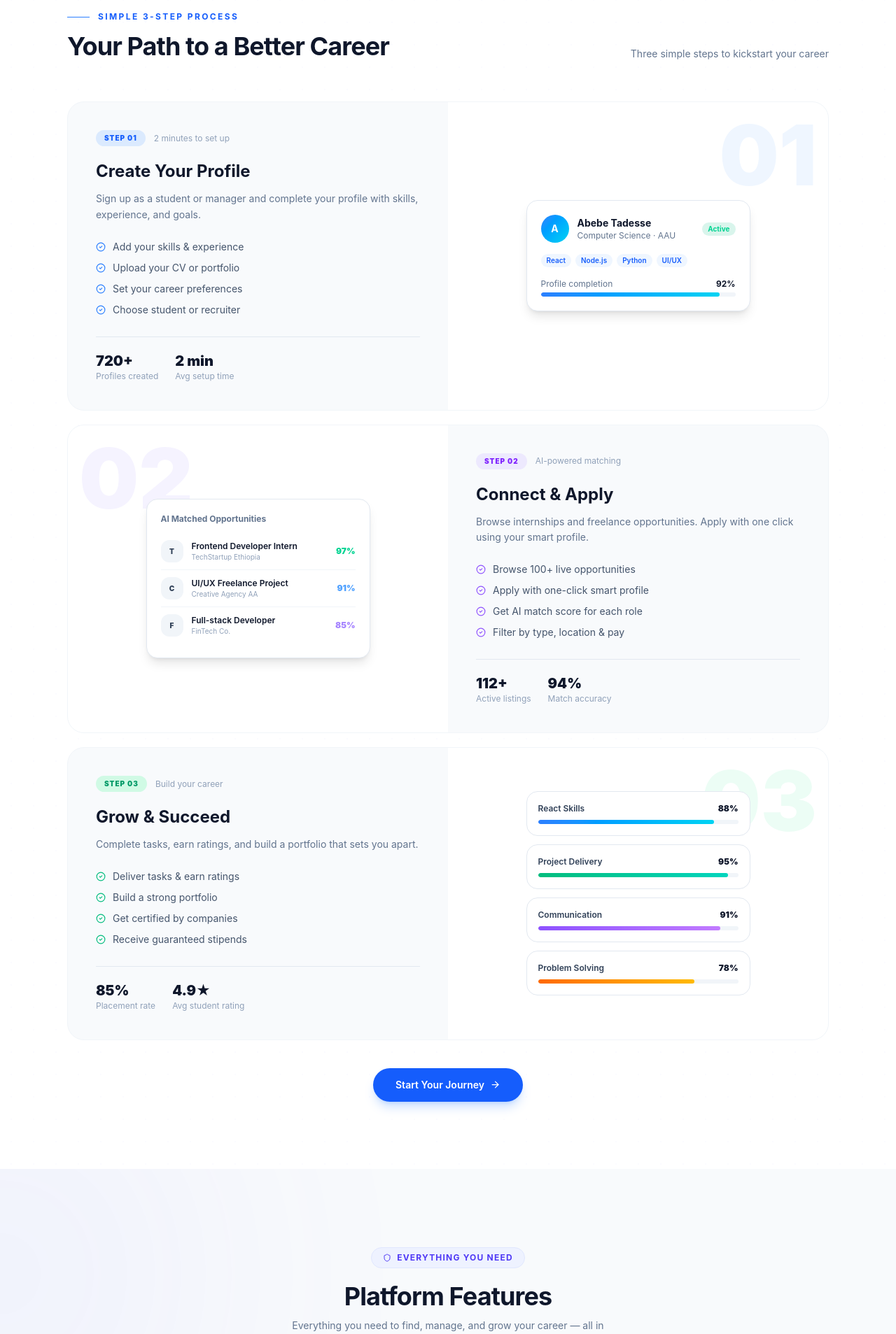
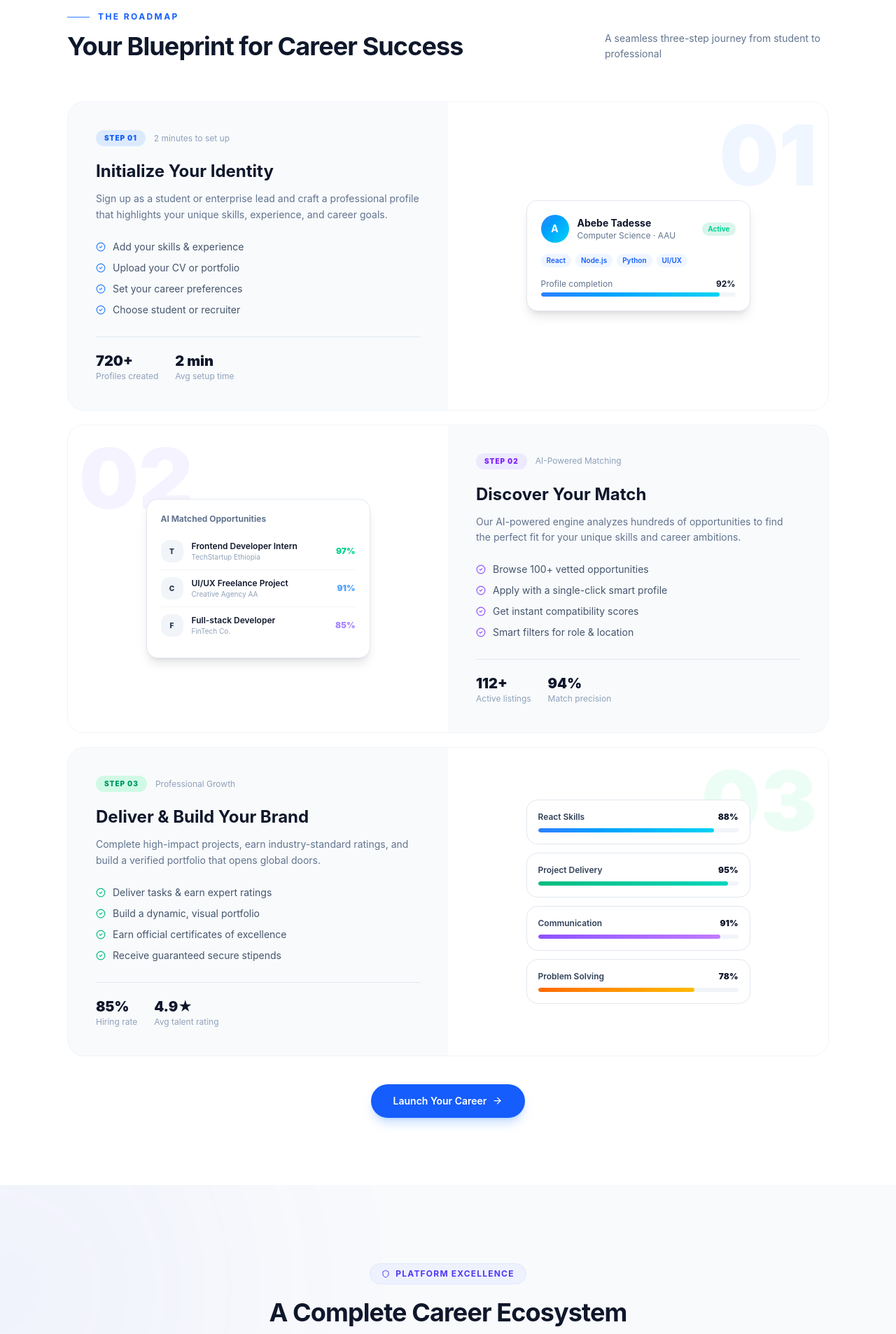
Before and after one commit to Biniyam-Taye/Student-Freelance-and-Internship-Management, a React (Vite) app: page / in a window 1280 px wide. Shown: the part 880-2787 px from the top of the page at 70% size. Built offline with nearby package versions, Linux system fonts and the light colour scheme.

Commit message:
feat: add multilingual localization files and implement PublicFooter component

```diff
--- a/src/i18n/locales/en.json
+++ b/src/i18n/locales/en.json
@@ -7,28 +7,28 @@
         "dashboard": "Dashboard"
     },
     "hero": {
-        "headline": "Empowering Students Through Freelance & Internship Opportunities",
+        "headline": "Bridge the Gap Between Education and Your Professional Career",
         "title_part1": "Empowering Students Through ",
         "title_highlight1": "Freelance",
         "title_and": " & ",
         "title_highlight2": "Internship",
-        "title_part2": " Opportunities",
-        "subheadline": "The ultimate platform connecting ambitious student talent with top companies. Build your portfolio, gain experience, and launch your career.",
+        "title_part2": " Excellence",
+        "subheadline": "The premier ecosystem connecting Ethiopia's top student talent with industry leaders. Build a verified portfolio, gain elite experience, and accelerate your career path.",
         "cta_login": "Log In to Dashboard",
         "cta_register": "Get Started Now",
-        "cta_learn": "Learn More",
-        "badge": "Ethiopia's #1 Student Career Platform",
-        "scroll": "Scroll",
-        "stat_students": "Active Students",
-        "stat_companies": "Partner Companies",
-        "stat_placement": "Placement Rate"
+        "cta_learn": "Explore How it Works",
+        "badge": "Ethiopia's Leading Student Career Ecosystem",
+        "scroll": "Discover More",
+        "stat_students": "Vetted Students",
+        "stat_companies": "Partner Enterprises",
+        "stat_placement": "Successful Placements"
     },
     "how_it_works": {
-        "title": "Your Path to a Better Career",
-        "subtitle": "Three simple steps to kickstart your career",
-        "label": "Simple 3-Step Process",
-        "step1_title": "Create Your Profile",
-        "step1_desc": "Sign up as a student or manager and complete your profile with skills, experience, and goals.",
+        "title": "Your Blueprint for Career Success",
+        "subtitle": "A seamless three-step journey from student to professional",
+        "label": "The Roadmap",
+        "step1_title": "Initialize Your Identity",
+        "step1_desc": "Sign up as a student or enterprise lead and craft a professional profile that highlights your unique skills, experience, and career goals.",
         "step1_time": "2 minutes to set up",
         "step1_b1": "Add your skills & experience",
         "step1_b2": "Upload your CV or portfolio",
@@ -36,58 +36,58 @@
         "step1_b4": "Choose student or recruiter",
         "step1_stat1": "Profiles created",
         "step1_stat2": "Avg setup time",
-        "step2_title": "Connect & Apply",
-        "step2_desc": "Browse internships and freelance opportunities. Apply with one click using your smart profile.",
-        "step2_time": "AI-powered matching",
-        "step2_b1": "Browse 100+ live opportunities",
-        "step2_b2": "Apply with one-click smart profile",
-        "step2_b3": "Get AI match score for each role",
-        "step2_b4": "Filter by type, location & pay",
+        "step2_title": "Discover Your Match",
+        "step2_desc": "Our AI-powered engine analyzes hundreds of opportunities to find the perfect fit for your unique skills and career ambitions.",
+        "step2_time": "AI-Powered Matching",
+        "step2_b1": "Browse 100+ vetted opportunities",
+        "step2_b2": "Apply with a single-click smart profile",
+        "step2_b3": "Get instant compatibility scores",
+        "step2_b4": "Smart filters for role & location",
         "step2_stat1": "Active listings",
-        "step2_stat2": "Match accuracy",
+        "step2_stat2": "Match precision",
         "step2_card_title": "AI Matched Opportunities",
-        "step3_title": "Grow & Succeed",
-        "step3_desc": "Complete tasks, earn ratings, and build a portfolio that sets you apart.",
-        "step3_time": "Build your career",
-        "step3_b1": "Deliver tasks & earn ratings",
-        "step3_b2": "Build a strong portfolio",
-        "step3_b3": "Get certified by companies",
-        "step3_b4": "Receive guaranteed stipends",
-        "step3_stat1": "Placement rate",
-        "step3_stat2": "Avg student rating",
+        "step3_title": "Deliver & Build Your Brand",
+        "step3_desc": "Complete high-impact projects, earn industry-standard ratings, and build a verified portfolio that opens global doors.",
+        "step3_time": "Professional Growth",
+        "step3_b1": "Deliver tasks & earn expert ratings",
+        "step3_b2": "Build a dynamic, visual portfolio",
+        "step3_b3": "Earn official certificates of excellence",
+        "step3_b4": "Receive guaranteed secure stipends",
+        "step3_stat1": "Hiring rate",
+        "step3_stat2": "Avg talent rating",
         "profile_completion": "Profile completion",
-        "cta": "Start Your Journey",
+        "cta": "Launch Your Career",
         "mock_active": "Active"
     },
     "features": {
-        "title": "Platform Features",
-        "subtitle": "Everything you need to succeed",
-        "label": "Everything You Need",
-        "section_desc": "Everything you need to find, manage, and grow your career — all in one powerful platform.",
-        "spotlight_title": "Smart AI Opportunity Matching",
-        "spotlight_desc": "Our AI engine instantly connects students to internships and freelance work that perfectly matches their profile, skills, and ambitions — no scrolling required.",
-        "match_accuracy": "Match Accuracy",
-        "tag_ai": "AI-Powered",
-        "tag_realtime": "Real-time",
-        "tag_personal": "Personalized",
-        "f1_title": "Skill Analytics",
-        "f1_desc": "Visual charts tracking your growth month-by-month with performance scores and progression milestones.",
-        "f1_bar": "75% avg improvement",
-        "f2_title": "Task Management",
-        "f2_desc": "Manage your deliverables with deadlines, priorities, and built-in milestone tracking per project.",
-        "f2_bar": "88% on-time delivery",
-        "f3_title": "Real-time Chat",
-        "f3_desc": "Instant messaging built into the platform — talk directly with managers and your team members.",
-        "f3_bar": "< 1min response time",
-        "f4_title": "Verified & Secure",
-        "f4_desc": "Every recruiter and company is manually verified. Your data and payments are fully protected.",
-        "f4_bar": "100% verified partners",
-        "cta_title": "Ready to launch your career?",
-        "cta_desc": "Join 720+ students already using Frelaunch — it's completely free to start.",
-        "cta_btn": "Get Started",
-        "stat1": "720+ Students",
-        "stat2": "112+ Companies",
-        "stat3": "85% Placement",
+        "title": "A Complete Career Ecosystem",
+        "subtitle": "Elite tools designed for ambitious students",
+        "label": "Platform Excellence",
+        "section_desc": "From discovery to delivery, we provide the full suite of tools to help you manage and scale your professional journey.",
+        "spotlight_title": "Intelligent Match Engine",
+        "spotlight_desc": "Our proprietary algorithm instantly connects you to internships and projects that align with your profile—eliminating the noise and focusing on your growth.",
+        "match_accuracy": "Match Precision",
+        "tag_ai": "AI-Driven",
+        "tag_realtime": "Live Updates",
+        "tag_personal": "Tailored",
+        "f1_title": "Growth Analytics",
+        "f1_desc": "Advanced data visualization tracking your skill evolution with performance benchmarks and industry milestones.",
+        "f1_bar": "82% growth acceleration",
+        "f2_title": "Smart Task Flow",
+        "f2_desc": "Streamlined project management with automated deadlines, priority queues, and real-time milestone tracking.",
+        "f2_bar": "94% on-time completion",
+        "f3_title": "Direct Communication",
+        "f3_desc": "Seamless, real-time messaging directly with project leads and cross-functional team members.",
+        "f3_bar": "< 30s response target",
+        "f4_title": "Verified Network",
+        "f4_desc": "Every partner organization is meticulously vetted to ensure a safe, professional, and rewarding experience.",
+        "f4_bar": "100% Trusted Partners",
+        "cta_title": "Ready to redefine your future?",
+        "cta_desc": "Join over 720+ high-achieving students already scaling with Frelaunch.",
+        "cta_btn": "Initialize Your Career",
+        "stat1": "720+ Elite Students",
+        "stat2": "112+ Partner Firms",
+        "stat3": "85% Success Rate",
         "f_old1_title": "Smart Matching",
         "f_old1_desc": "AI-powered job matching based on your skills and preferences.",
         "f_old2_title": "Real-time Chat",
@@ -106,9 +106,13 @@
         "subtitle": "Hear from our community members"
     },
     "footer": {
-        "tagline": "Bridging talent and opportunity across Ethiopia.",
+        "tagline": "The premier ecosystem connecting Ethiopia's top student talent with industry leaders through freelance and elite internship opportunities.",
+        "location": "Addis Ababa, Ethiopia",
+        "vision_title": "Our Vision",
+        "vision_desc": "Empowering the next generation of Ethiopian talent by bridging the gap between academic theory and high-impact professional industry excellence.",
+        "community_invite": "Join over 720+ high-achieving students already building their future on Frelaunch.",
         "links_platform": "Platform",
-        "links_company": "Company",
+        "links_company": "Useful Links",
         "links_support": "Support",
         "about": "About Us",
         "contact": "Contact",
--- a/src/i18n/locales/or.json
+++ b/src/i18n/locales/or.json
@@ -7,28 +7,28 @@
         "dashboard": "Dashboordii"
     },
     "hero": {
-        "headline": "Barattoota Carraalee Freelance fi Intership Dhaan Gargaaruu",
+        "headline": "Gidduu Barnootaa fi Hojii Ogummaa Keetii Walitti Qabsiisi.",
         "title_part1": "Barattoota Carraalee ",
         "title_highlight1": "Freelance",
         "title_and": " fi ",
         "title_highlight2": "Internship",
-        "title_part2": " Dhaan Gargaaruu",
-        "subheadline": "Pilaatoformiin kun barattoota ciccimoo dhaabbilee guguddoo waliin walqunnamsiisa. Poortifooliioo keessan ijaaraa, muuxannoo argadhaa, hojii keessan jalqabaa.",
+        "title_part2": " Dandeettii Ol'aanaa",
+        "subheadline": "Sna-mudaawaa (ecosystem) dandeettii barattoota Itoophiyaa gubbaa ogeeyyii industrii waliin walqunnamsiisu. Poortifooliioo mirkanaa'aa ijaaraa, muuxannoo elite argadhaa, daandii hojii keessan ariifachiisaa.",
         "cta_login": "Dashboordii Seeni",
         "cta_register": "Amma Jalqabi",
-        "cta_learn": "Dabalata Baradhu",
-        "badge": "Pilaatfoormii Carraa Hojii Barattootaa Itoophiyaa #1",
-        "scroll": "Gad-andeessi",
-        "stat_students": "Barattoota Si'aawaa",
+        "cta_learn": "Akkaataa Hojii Isaa Ilaali",
+        "badge": "Sna-mudaawaa Hojii Barattootaa Itoophiyaa Isa Jalqabaa",
+        "scroll": "Dabalata Sakatta'i",
+        "stat_students": "Barattoota Mirkanaa'an",
         "stat_companies": "Dhaabbilee Michootaa",
-        "stat_placement": "Safartuu Qaxarrii"
+        "stat_placement": "Milkaa'ina Qaxarrii"
     },
     "how_it_works": {
-        "title": "Daandii Hojii Gaarii Keetii",
-        "subtitle": "Carraa kee jalqabuuf tartiiba salphaa sadii",
-        "label": "Adeemsa Salphaa Tarkaanfii-3",
-        "step1_title": "Profaayilii Kee Uumi",
-        "step1_desc": "Barataa ykn ogeeyyii ta'uudhaan galmaa'i, profaayilii kee dandeettii, muuxannoo fi kaayyoo waliin guuti.",
+        "title": "Karoora Milkaa'ina Hojii Keetii",
+        "subtitle": "Imala tarkaanfii sadii barattummaa irraa gara ogummaatti cehu",
+        "label": "Kaartaa Imalaa",
+        "step1_title": "Eenyummaa Kee Ijaari",
+        "step1_desc": "Barataa ykn ogeessa dhaabbataa ta'uun galmaa'i, dandeettii kee addaa fi kaayyoo hojii kee kan agarsiisu profaayilii ogummaa qabu qopheessi.",
         "step1_time": "Qopheessuuf daqiiqaa 2",
         "step1_b1": "Dandeettii & muuxannoo kee dabali",
         "step1_b2": "CV ykn poortifooliyoo kee olkaa'i",
@@ -36,67 +36,71 @@
         "step1_b4": "Barataa ykn qaxaraa filadhu",
         "step1_stat1": "Profaayiliin uumameera",
         "step1_stat2": "Qopheessuuf yeroo fudhatu",
-        "step2_title": "Walqunnamii fi Iyyatawi",
-        "step2_desc": "Carraalee intershipii fi friilaansii ilaalaa. Profaayilii ceepha'aatiin cuqqureedhaan iyyadhu.",
-        "step2_time": "Wal-simsiisa AI-dhaan deeggarame",
+        "step2_title": "Walsimsiisa Kee Argadhu",
+        "step2_desc": "Mootorri keenya kan AI-dhaan deeggarame dandeettii fi hawwii hojii keetii addaa waliin carraalee dhibba hedduu xiinxala.",
+        "step2_time": "Walsimsiisa AI-dhaan Deeggarame",
         "step2_b1": "Carraalee hojii 100+ ta'an sakatta'i",
         "step2_b2": "Profaayilii ismaartii keetiin tuquudhaan iyyadhu",
         "step2_b3": "Hojiiwwan hundumaaf qabxii wal-simsiisuu AI argadhu",
         "step2_b4": "Gosaan, iddoo fi kaffaltiidhaan calali",
         "step2_stat1": "Tarreefama hojii ammaa",
-        "step2_stat2": "Sirrummaa Wal-simsiisuu",
+        "step2_stat2": "Qulqullina Walsimsiisaa",
         "step2_card_title": "Carraalee AI-dhaan Wal-siman",
-        "step3_title": "Guddadhu fi Milkaa'i",
-        "step3_desc": "Hojii xumuruudhaan, qabxii argadhu, fooldarii mul'atu ijaaruu.",
-        "step3_time": "Hojii kee ijaari",
+        "step3_title": "Hojii Bu'aa Qabu Hojjedhu fi Maqaa Kee Ijaari",
+        "step3_desc": "Pirojektoota dhiibbaa qaban xumuri, qabxii sadarkaa industrii argadhu, fi poortifooliyoo mirkanaa'aa balbala addunyaa siif banu ijaari.",
+        "step3_time": "Guddina Ogummaa",
         "step3_b1": "Hojiiwwan xumuruun sadarkaa argadhu",
         "step3_b2": "Poortifooliyoo cimaa ijaari",
-        "step3_b3": "Dhaabbilee irraa waraqaa ragaa argadhu",
+        "step3_b3": "Waraqaa Ragaa Ogummaa Argadhu",
         "step3_b4": "Kaffaltiiwwan mirkanaa'an fudhadhu",
-        "step3_stat1": "Safartuu qaxarrii",
-        "step3_stat2": "Giddu galeessaan sadarkaa barattootaa",
+        "step3_stat1": "Sadarkaa Qaxarrii",
+        "step3_stat2": "Giddu-galeessa Qabxii Dandeettii",
         "profile_completion": "Guutins profaayilii",
-        "cta": "Imala Kee Jalqabi",
+        "cta": "Imala Hojii Kee Jalqabi",
         "mock_active": "Si'aawaa"
     },
     "features": {
-        "title": "Amaloota Palaatifoomii",
-        "subtitle": "Milkaa'ina keetiif barbaachisu hunduu",
-        "label": "Waan Siif Barbaachisu Hunda",
-        "section_desc": "Hojii kee argachuuf, bulchuuf fi guddifachuuf waan si barbaachisu hunda — pilaatfoormii cimaa tokko keessatti.",
-        "spotlight_title": "Wal-simsiisa Carraa AI Ismaartii",
-        "spotlight_desc": "Motoriin AI keenya barattoota internshiippii fi hojii pirojektii profaayilii, dandeettii fi kaayyoo isaanii wajiin sirriitti wal-simu waliin battalatti walitti qabsiisa.",
-        "match_accuracy": "Sirrummaa Wal-simsiisuu",
-        "tag_ai": "AI-dhaan Deeggarame",
-        "tag_realtime": "Yeroo-sirrii",
-        "tag_personal": "Dhuunfaa kan ta'e",
-        "f1_title": "Xiinxala Dandeettii",
-        "f1_desc": "Chaartiiwwan mul'atan guddina kee ji'aan-ji'atti qabxiiwwan raawwii fi daandii guddinaa waliin hordofan.",
-        "f1_bar": "Giddu galeessaan 75% fooyya'iinsa",
-        "f2_title": "Bulchiinsa Hojii",
-        "f2_desc": "Hojiiwwan kee yeroo itti xumuramu, dursawwanii fi hordoffii daandii hojii pirojektiidhaan qindaa'een bulchi.",
-        "f2_bar": "88% yeroo sirrii irratti dhiheessuu",
-        "f3_title": "Haasaa Yeroo-Sirrii",
-        "f3_desc": "Ergaa battalaa pilaatfoormicha keessatti qindaa'e — kallattiin hoji-geggeessitootaa fi miseensota garee keetii waliin haasa'i.",
-        "f3_bar": "Yeroo deebii fiixa < daq 1",
-        "f4_title": "Mirkanaa'aa & Nageenya qabeessa",
-        "f4_desc": "Tokkoon tokkoon qaxaraa fi dhaabbata harka namaatiin mirkanaa'eera. Daataa fi kaffaltiin kee guutumaan guutuutti eegamaa dha.",
-        "f4_bar": "Michoota 100% mirkanaa'an",
-        "cta_title": "Hojii kee jalqabuuf qophooftee?",
-        "cta_desc": "Barattoota 720+ ta'an kanneen duraanuu Frelaunch fayyadamaa jiranitti makami — jalqabuuf guutumaan guutuutti bilisa.",
-        "cta_btn": "Jalqabi",
-        "stat1": "Barattoota 720+",
-        "stat2": "Dhaabbilee 112+",
-        "stat3": "Minnaa 85%"
+        "title": "Sna-mudaawaa Hojii Guutuu",
+        "subtitle": "Meeshaalee elite barattoota ciccimoo qofaaf qophaa'an",
+        "label": "Ga'umsa Pilaatfoormii",
+        "section_desc": "Barbaacha irraa hanga dhiyeessiitti, imala ogummaa keessan bulchuuf fi guddifachuuf meeshaalee guutuu isiniif dhiyeessina.",
+        "spotlight_title": "Mootora Walsimsiisaa Ismaartii",
+        "spotlight_desc": "Algoriitmiin keenya battalatti carraalee internshiippii fi pirojektoota profaayilii keessan waliin walsiman isiniif dhiyeessa—kutaawwan hin barbaachisne hambisuun guddina keessan irratti xiyyeeffata.",
+        "match_accuracy": "Qulqullina Walsimsiisaa",
+        "tag_ai": "AI-dhaan Kan Durfamu",
+        "tag_realtime": "Odeeffannoo Battalaa",
+        "tag_personal": "Siif Kan Mijaaye",
+        "f1_title": "Xiinxala Guddinaa",
+        "f1_desc": "Guddina dandeettii keetii sadarkaa industrii waliin kan hordofu xiinxala daataa ol'aanaa.",
+        "f1_bar": "82% ariifannaa guddinaa",
+        "f2_title": "Adeemsa Hojii Ismaartii",
+        "f2_desc": "Bulchiinsa pirojektootaa yeroo xumuraa, dursawwan fi hordoffii battalaa waliin kan qindaa'e.",
+        "f2_bar": "94% yeroon xumuruu",
+        "f3_title": "Quunnamtii Kallattii",
+        "f3_desc": "Geggeessitoota pirojektootaa fi miseensota garee waliin battalatti quunnamtii uumuu.",
+        "f3_bar": "< 30s target deebii",
+        "f4_title": "Sna-mudaawaa Mirkanaa'aa",
+        "f4_desc": "Michuun keenya hundi muuxannoo nageenya qabu, ogummaa fi bu'aa qabu akka qabaattan of-eggannoodhaan mirkanaa'eera.",
+        "f4_bar": "100% Michoota Amanamoo",
+        "cta_title": "Fuuldura kee jijjiiruuf qophooftee?",
+        "cta_desc": "Barattoota 720+ ta'an kanneen Frelaunch waliin guddachaa jiranitti makami.",
+        "cta_btn": "Imala Hojii Kee Jalqabi",
+        "stat1": "720+ Barattoota Elite",
+        "stat2": "112+ Dhaabbilee Michootaa",
+        "stat3": "85% Milkaa'ina"
     },
     "testimonials": {
         "title": "Seenaalee Milkaa'inaa",
         "subtitle": "Miseensota hawaasa keenyaa irraa dhaggeeffadhu"
     },
     "footer": {
-        "tagline": "Dandeettii fi carraa Itoophiyaa keessatti walitti fiduudhaan.",
+        "tagline": "Sna-mudaawaa (ecosystem) dandeettii barattoota Itoophiyaa gubbaa ogeeyyii industrii waliin hojii friilaansii fi internshiippii elite dhaan walitti fidu.",
+        "location": "Finfinnee, Itoophiyaa",
+        "vision_title": "Mul'ata Keenya",
+        "vision_desc": "Barnoota akakaadaamii fi muuxannoo industrii hojii gidduu garaagarummaa jiru guutuudhaan dhaloota dandeettii qaban maqbisuu.",
+        "community_invite": "Barattoota 720+ ta'an kanneen Frelaunch waliin fuuldura isaanii ijaarachaa jiranitti makami.",
         "links_platform": "Palaatifoomii",
-        "links_company": "Dhaabbata",
+        "links_company": "Liinkiiwwan Fayyadan",
         "links_support": "Deeggarsa",
         "about": "Waa'ee Keenya",
         "contact": "Nu Quunnamaa",
```
Also changed, not shown: src/components/layout/PublicFooter.jsx (+7 -7 lines), src/i18n/locales/am.json (+59 -55 lines).
